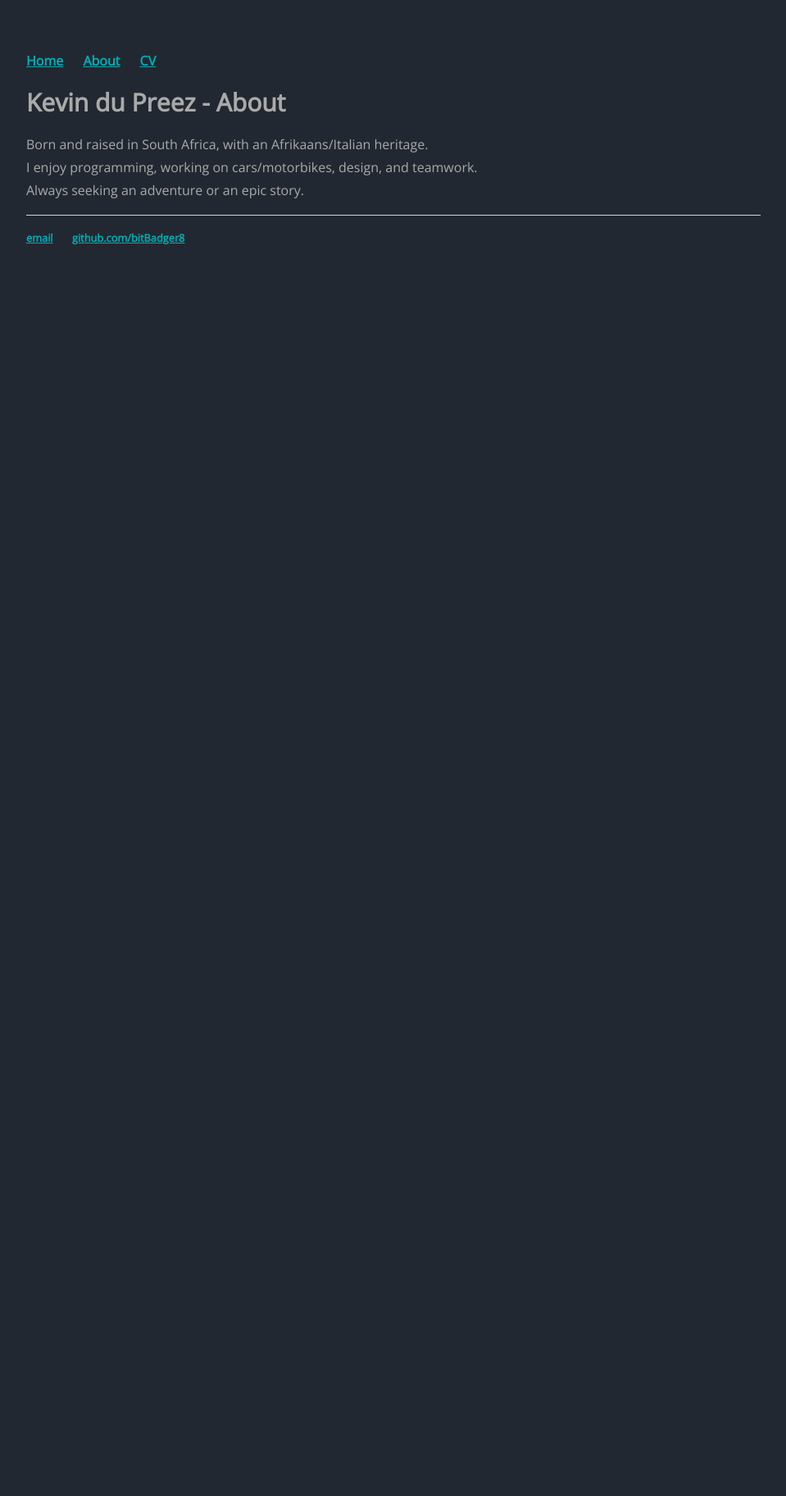
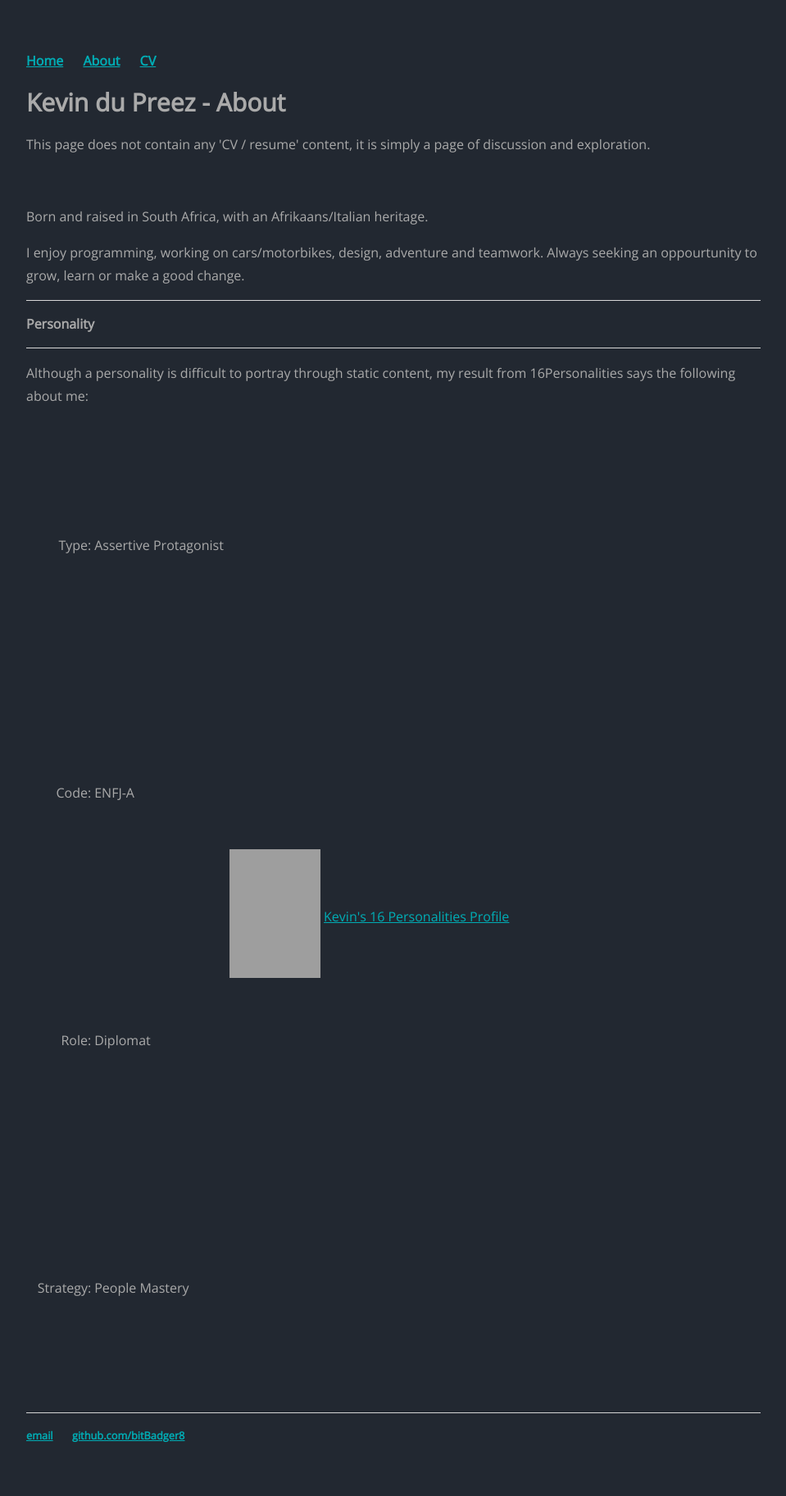
Before and after one commit to bitBadger8/bitBadger8.github.io, a Jekyll site: the page built from about/index.html, in a window 1280 px wide. Shown: the whole page at 82% size, without its empty margins (160-1119 px from the left). Built offline with Jekyll 4.4.1, drawn with Linux system fonts in a browser that asks for light colours; before the commit the page ends 900 px from its top, so only the background shows below that; grey boxes are pictures that could not be loaded.

Commit message:
Update index.html

```diff
--- a/about/index.html
+++ b/about/index.html
@@ -3,8 +3,31 @@ layout: default
 title: Kevin du Preez - About
 ---
 <h1>{{ page.title }}</h1>
-<p>
-	Born and raised in South Africa, with an Afrikaans/Italian heritage.<br>
-	I enjoy programming, working on cars/motorbikes, design, and teamwork. <br>
-	Always seeking an adventure or an epic story.<br>
-</p>
+<p>This page does not contain any 'CV / resume' content, it is simply a page of discussion and exploration.</p>
+<p>&nbsp;</p>
+<p>Born and raised in South Africa, with an Afrikaans/Italian heritage.</p>
+<p>I enjoy programming, working on cars/motorbikes, design, adventure and teamwork. Always seeking an oppourtunity to grow, learn or make a good change.&nbsp;</p>
+<h3>Personality</h3>
+<p>Although a personality is difficult to portray through static content, my result from 16Personalities says the following about me:</p>
+<table style="height: 171px; width: 642px;">
+<tbody>
+<tr>
+<td style="width: 76px; text-align: right;">Type:</td>
+<td style="width: 158px;">Assertive Protagonist</td>
+<td style="width: 110px;" rowspan="4"><img src="https://static.neris-assets.com/images/personality-types/avatars/enfj-protagonist-s2-male.svg" alt="" width="157" height="157" /></td>
+<td style="width: 270px;" rowspan="4"><a href="https://www.16personalities.com/profiles/d2d0e03f0d770" target="_blank" rel="noopener">Kevin's 16 Personalities Profile</a></td>
+</tr>
+<tr>
+<td style="width: 76px; text-align: right;">Code:</td>
+<td style="width: 158px;">ENFJ-A</td>
+</tr>
+<tr>
+<td style="width: 76px; text-align: right;">Role:</td>
+<td style="width: 158px;">Diplomat</td>
+</tr>
+<tr>
+<td style="width: 76px; text-align: right;">Strategy:</td>
+<td style="width: 158px;">People Mastery</td>
+</tr>
+</tbody>
+</table>
```
